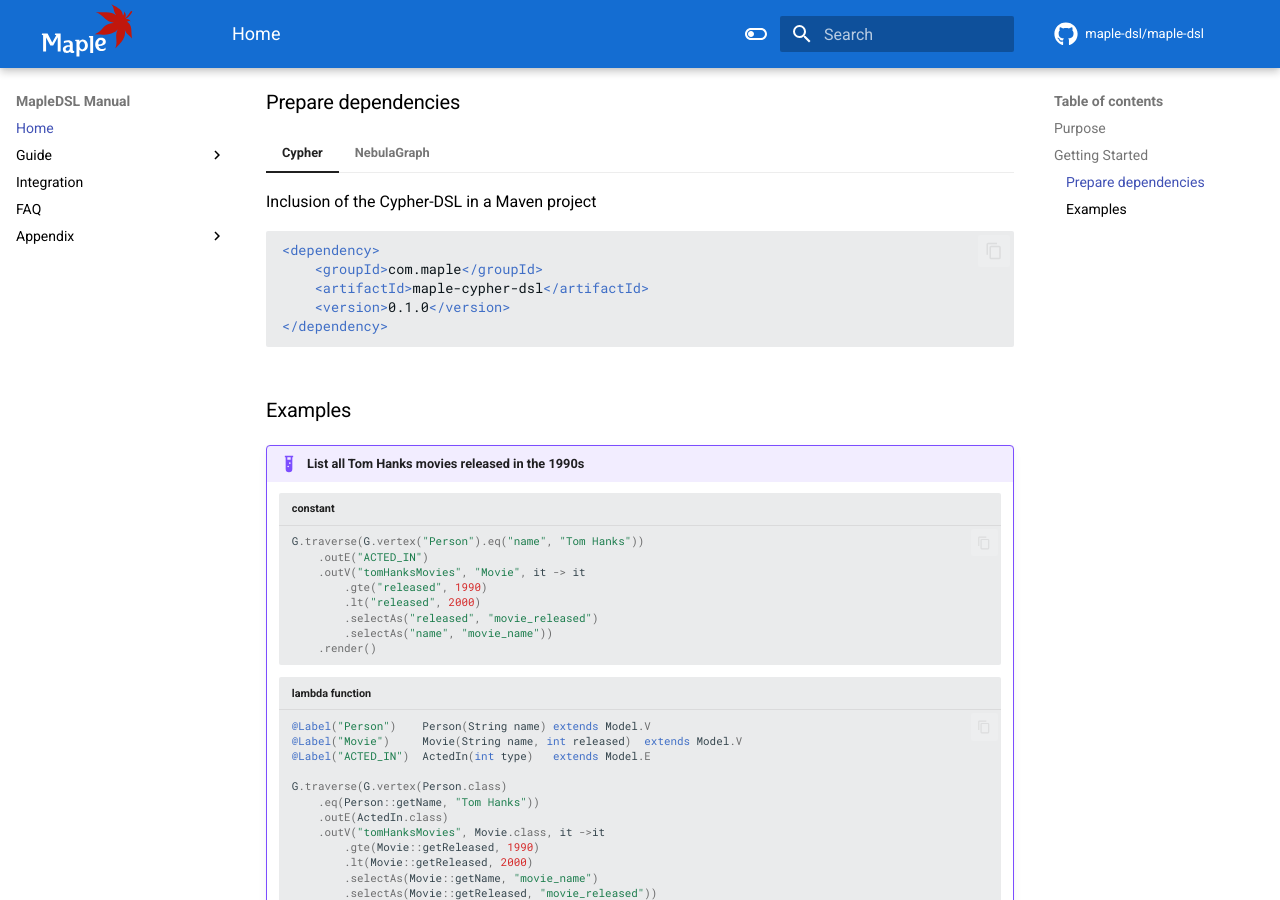
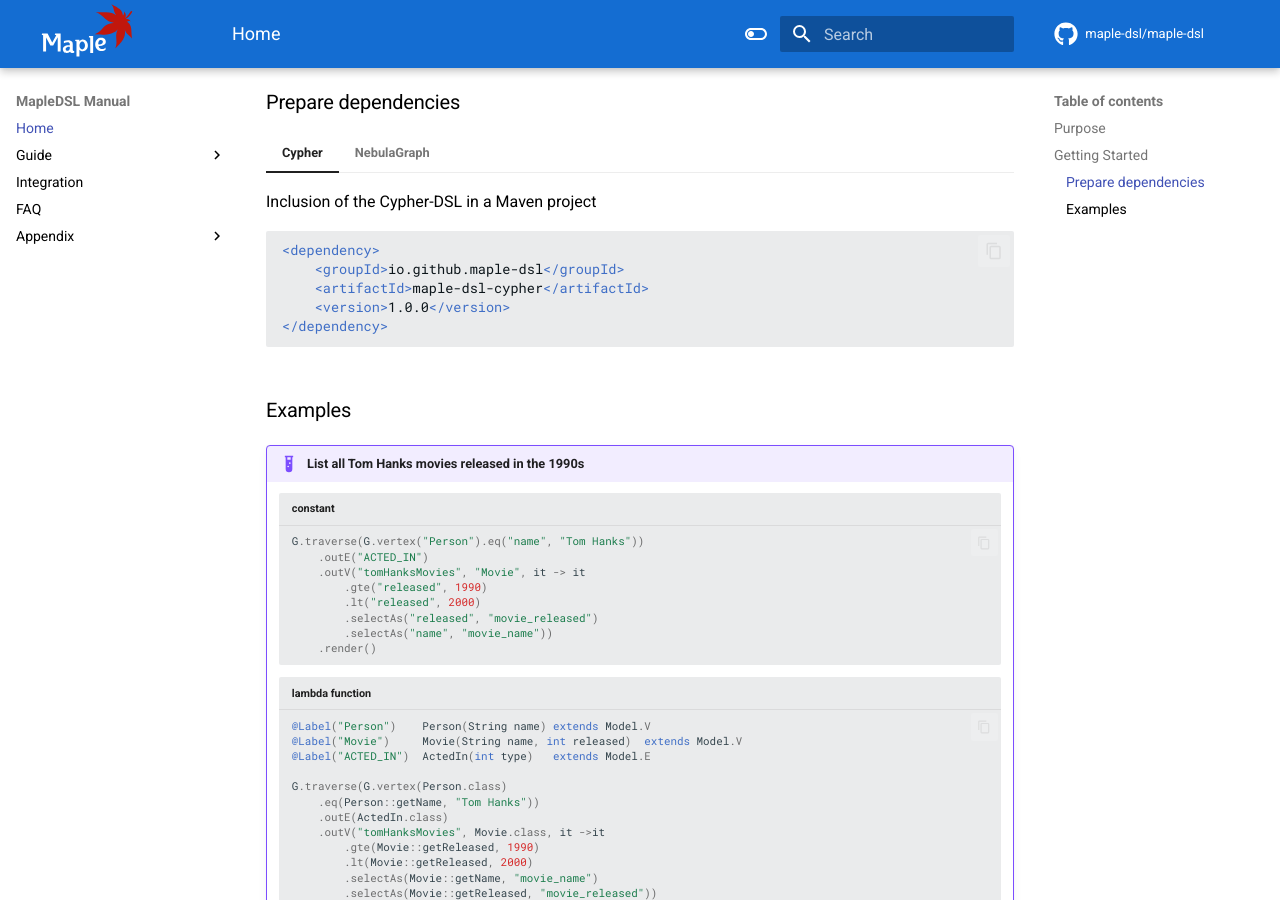
Before and after one commit to maple-dsl/maple-dsl, an MkDocs documentation site: the page built from docs/index.md, in a window 1280 px wide and 900 px high, scrolled down 465 px. Built offline with MkDocs 1.6.1 and Material for MkDocs 9.7.7, drawn with Linux system fonts in a browser that asks for light colours; comment, search, counter and statistics services are not loaded; the version menu is left out.

Commit message:
doc: update index.md.

````diff
--- a/docs/index.md
+++ b/docs/index.md
@@ -15,9 +15,9 @@
     Inclusion of the Cypher-DSL in a Maven project
     ```xml
     <dependency>
-        <groupId>com.maple</groupId>
-        <artifactId>maple-cypher-dsl</artifactId>
-        <version>0.1.0</version>
+        <groupId>io.github.maple-dsl</groupId>
+        <artifactId>maple-dsl-cypher</artifactId>
+        <version>1.0.0</version>
     </dependency>
     ```
 
@@ -25,9 +25,9 @@
     Inclusion of the Nebula-DSL in a Maven project
     ```xml
     <dependency>
-        <groupId>com.maple</groupId>
-        <artifactId>maple-nebula</artifactId>
-        <version>0.1.0</version>
+        <groupId>io.github.maple-dsl</groupId>
+        <artifactId>maple-dsl-nebula</artifactId>
+        <version>1.0.0</version>
     </dependency>
     ```
 
````
